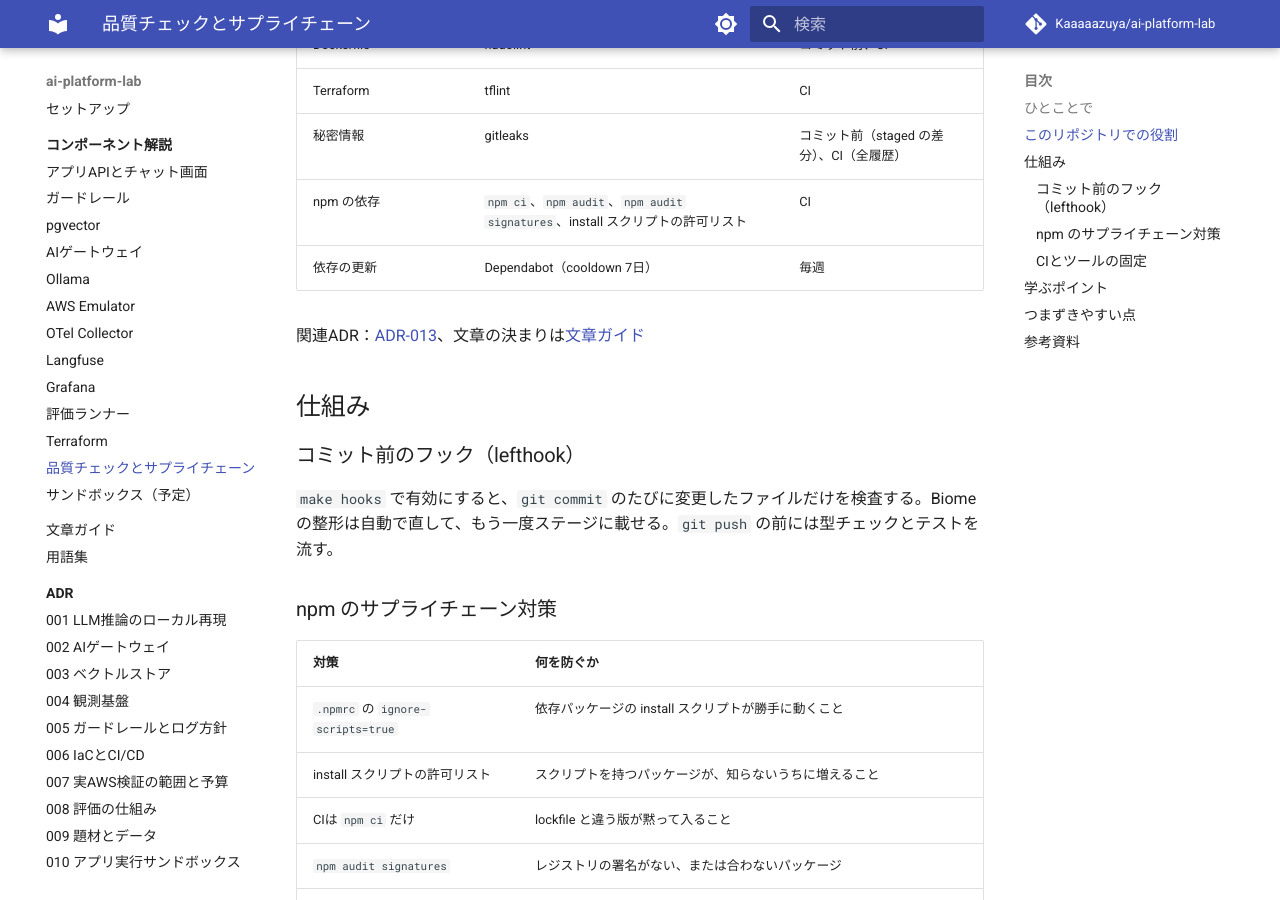
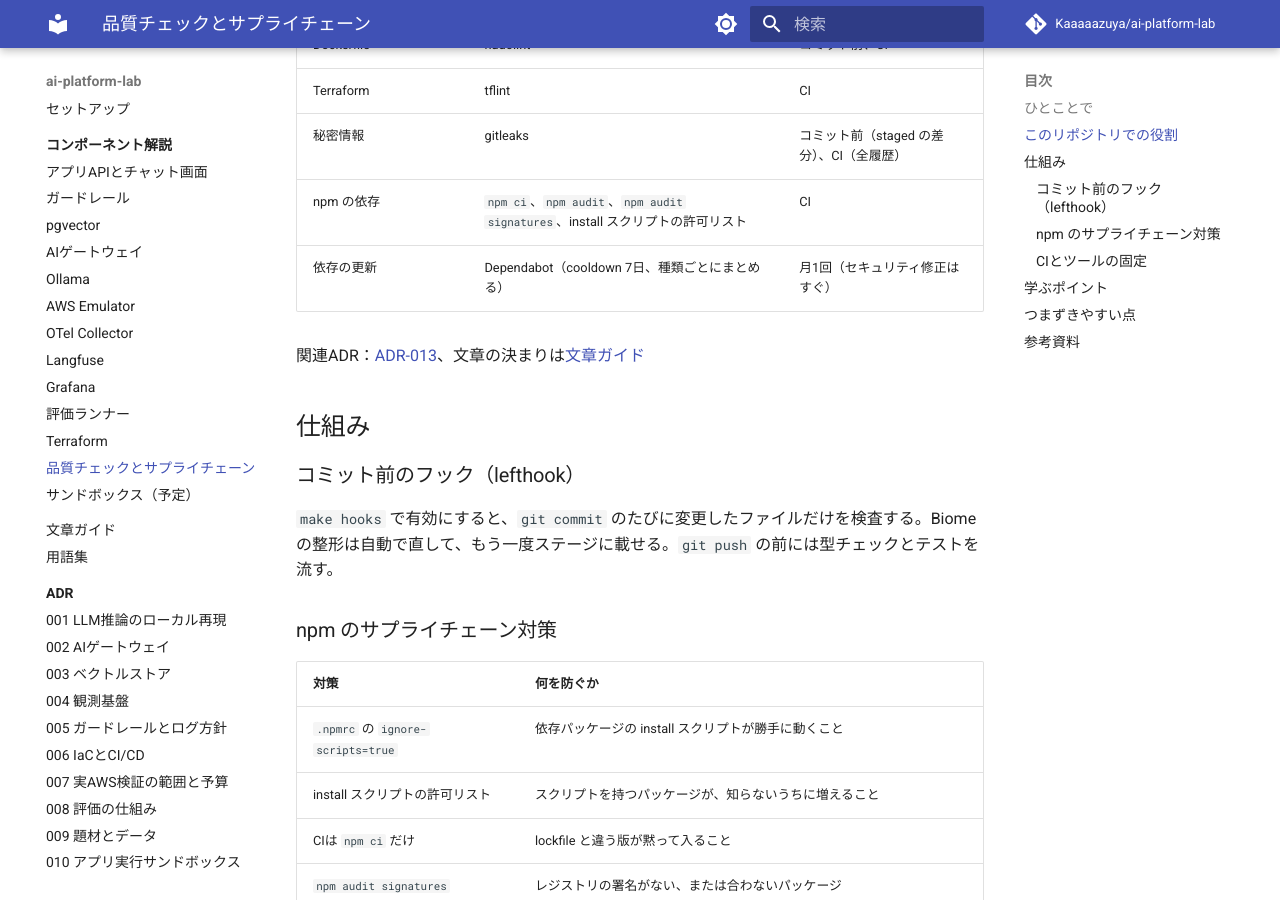
Before and after one commit to Kaaaaazuya/ai-platform-lab, an MkDocs documentation site: the page built from docs/components/quality.md, in a window 1280 px wide and 900 px high, scrolled down 619 px. Built offline with MkDocs 1.6.1 and Material for MkDocs 9.7.7, drawn with Linux system fonts in a browser that asks for light colours; comment, search, counter and statistics services are not loaded.

Commit message:
docs: reflect the monthly Dependabot schedule in the quality guide
Co-Authored-By: Claude Opus 5.5 <noreply@anthropic.com>
Claude-Session: https://claude.ai/code/session_01RvGuop5SsmDaHxnBm3XBxt

```diff
--- a/docs/components/quality.md
+++ b/docs/components/quality.md
@@ -16,7 +16,7 @@
 | Terraform | tflint | CI |
 | 秘密情報 | gitleaks | コミット前（staged の差分）、CI（全履歴） |
 | npm の依存 | `npm ci`、`npm audit`、`npm audit signatures`、install スクリプトの許可リスト | CI |
-| 依存の更新 | Dependabot（cooldown 7日） | 毎週 |
+| 依存の更新 | Dependabot（cooldown 7日、種類ごとにまとめる） | 月1回（セキュリティ修正はすぐ） |
 
 関連ADR：[ADR-013](../adr/0013-dev-quality-supply-chain.md)、文章の決まりは[文章ガイド](../writing-guide.md)
 
```
